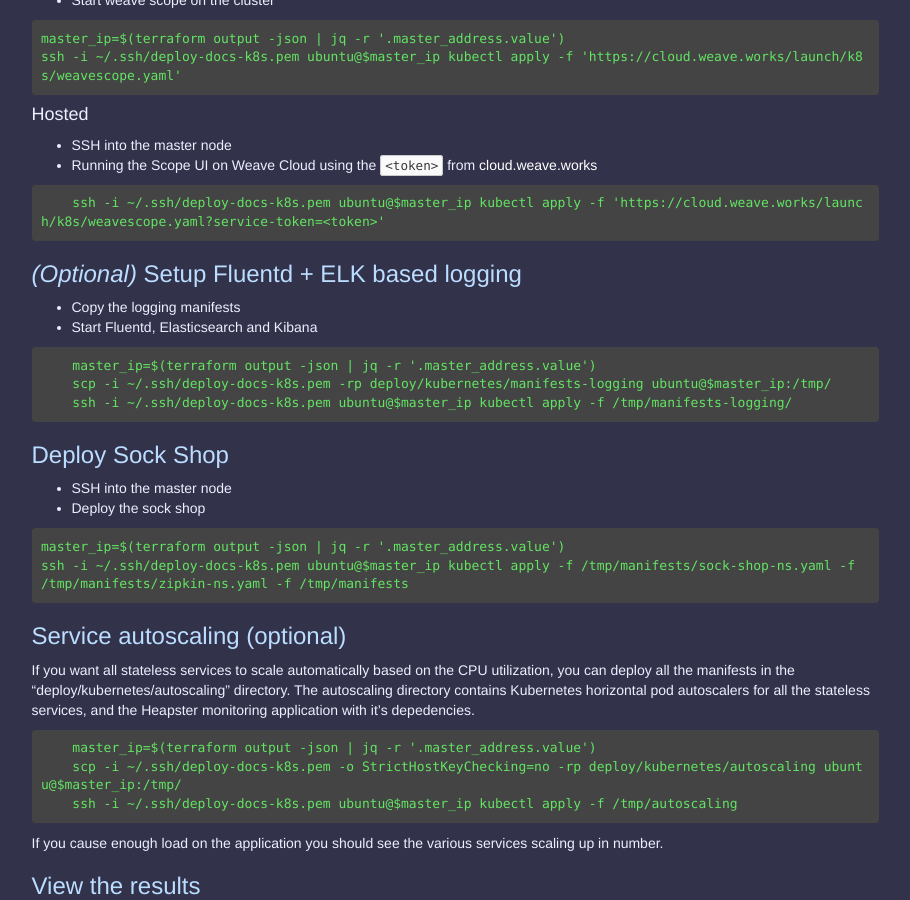
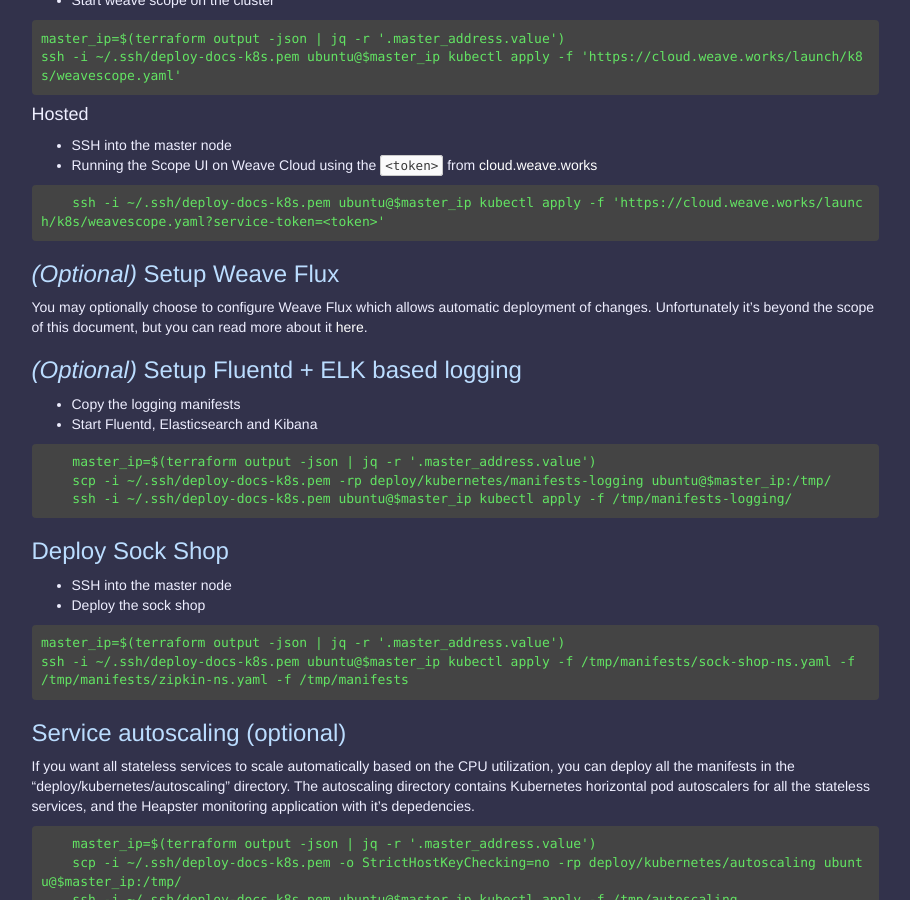
Before and after one commit to microservices-demo/microservices-demo.github.io, a Jekyll site: the page built from deployment/kubernetes.md, in a window 1280 px wide and 900 px high, scrolled down 1532 px. Shown: the whole window, without its empty margins (331-1241 px from the left). Built offline with Jekyll 4.4.1, drawn with Linux system fonts in a browser that asks for light colours; nearby versions of some CDN libraries; our own code applies the rules of GitHub Pages for plain Markdown files.

Commit message:
Add section for flux

````diff
--- a/deployment/kubernetes.md
+++ b/deployment/kubernetes.md
@@ -119,6 +119,9 @@
     ssh -i ~/.ssh/deploy-docs-k8s.pem ubuntu@$master_ip kubectl apply -f 'https://cloud.weave.works/launch/k8s/weavescope.yaml?service-token=<token>'
 ```
 
+### *(Optional)* Setup Weave Flux
+You may optionally choose to configure Weave Flux which allows automatic deployment of changes. Unfortunately it's beyond the scope of this document, but you can read more about it [here](http://www.weave.works/guides/cloud-guide-part-2-deploy-continuous-delivery/).
+
 ### *(Optional)* Setup Fluentd + ELK based logging
 * Copy the logging manifests
 * Start Fluentd, Elasticsearch and Kibana
````
